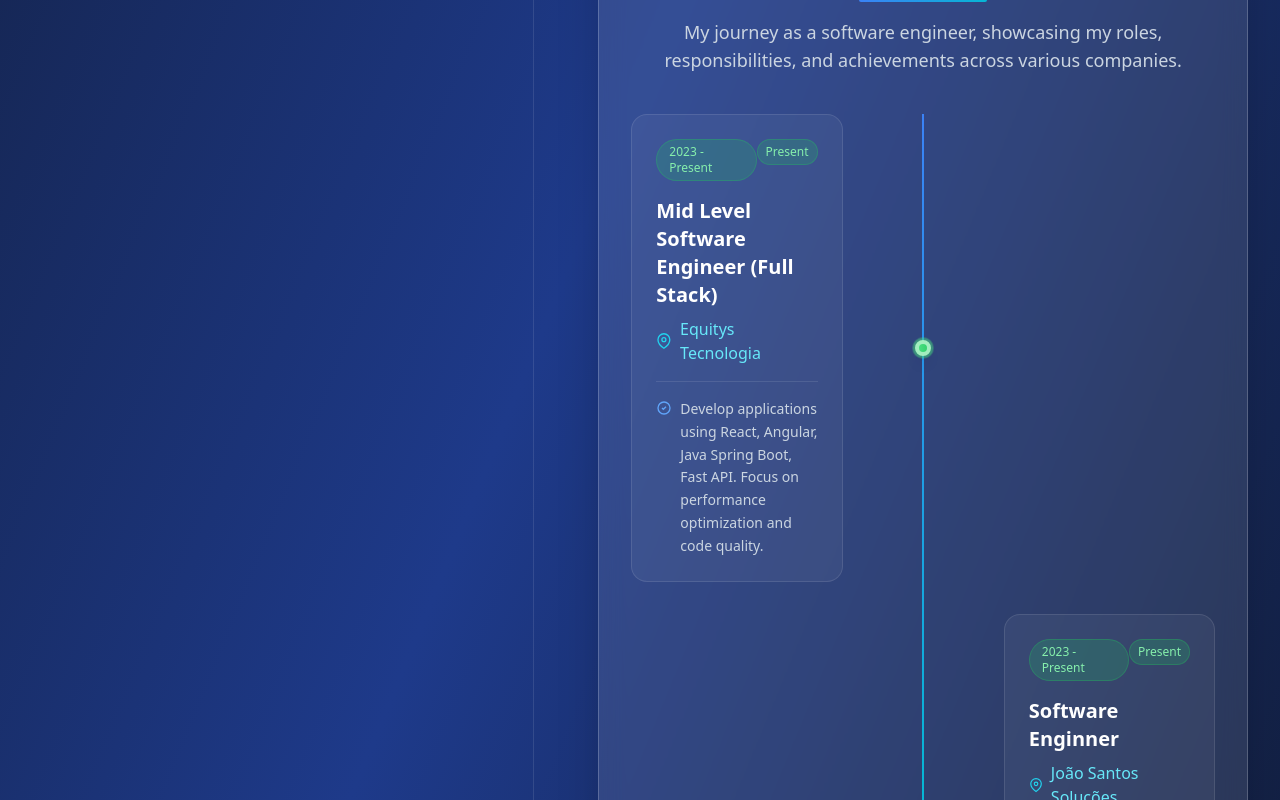
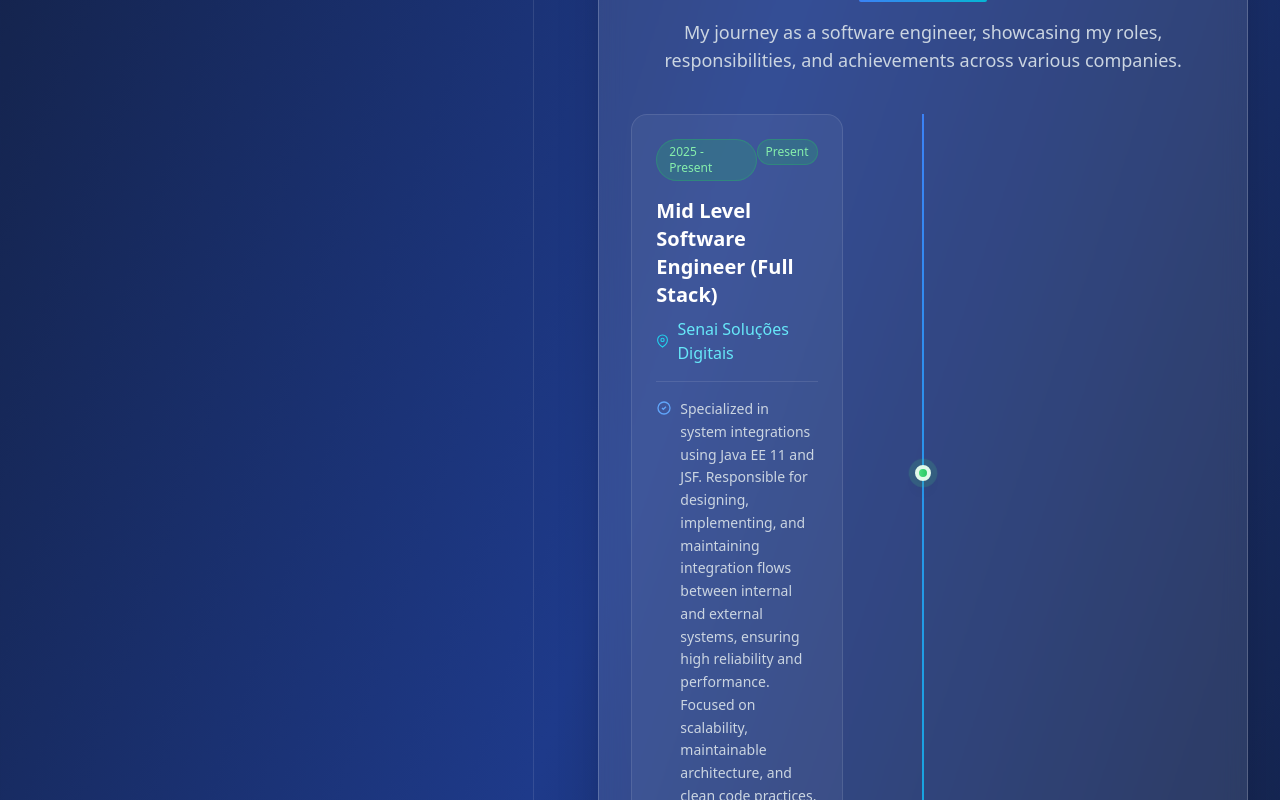
Before and after one commit to joaosantosg/portifolio, a Next.js app: page / in a window 1280 px wide. Shown: the part 1460-2260 px from the top of the page. Built offline with nearby package versions, Linux system fonts and the light colour scheme.

Commit message:
Adiciona SENAI

```diff
--- a/app/components/ExperienceSection.tsx
+++ b/app/components/ExperienceSection.tsx
@@ -1,11 +1,18 @@
 const ExperienceSection = () => {
 	const experiences = [
+			{
+			role: 'Mid Level Software Engineer (Full Stack)',
+			company: 'Senai Soluções Digitais',
+			period: '2025 - Present',
+			highlights: 'Specialized in system integrations using Java EE 11 and JSF. Responsible for designing, implementing, and maintaining integration flows between internal and external systems, ensuring high reliability and performance. Focused on scalability, maintainable architecture, and clean code practices.',
+			status: 'current'
+			},
 		{
 			role: 'Mid Level Software Engineer (Full Stack)',
 			company: 'Equitys Tecnologia',
-			period: '2023 - Present',
+			period: '2023 - 2025',
 			highlights: 'Develop applications using React, Angular, Java Spring Boot, Fast API. Focus on performance optimization and code quality.',
-			status: 'current'
+			status: 'past'
 		},
 		{
 			role: 'Software Enginner',
```
